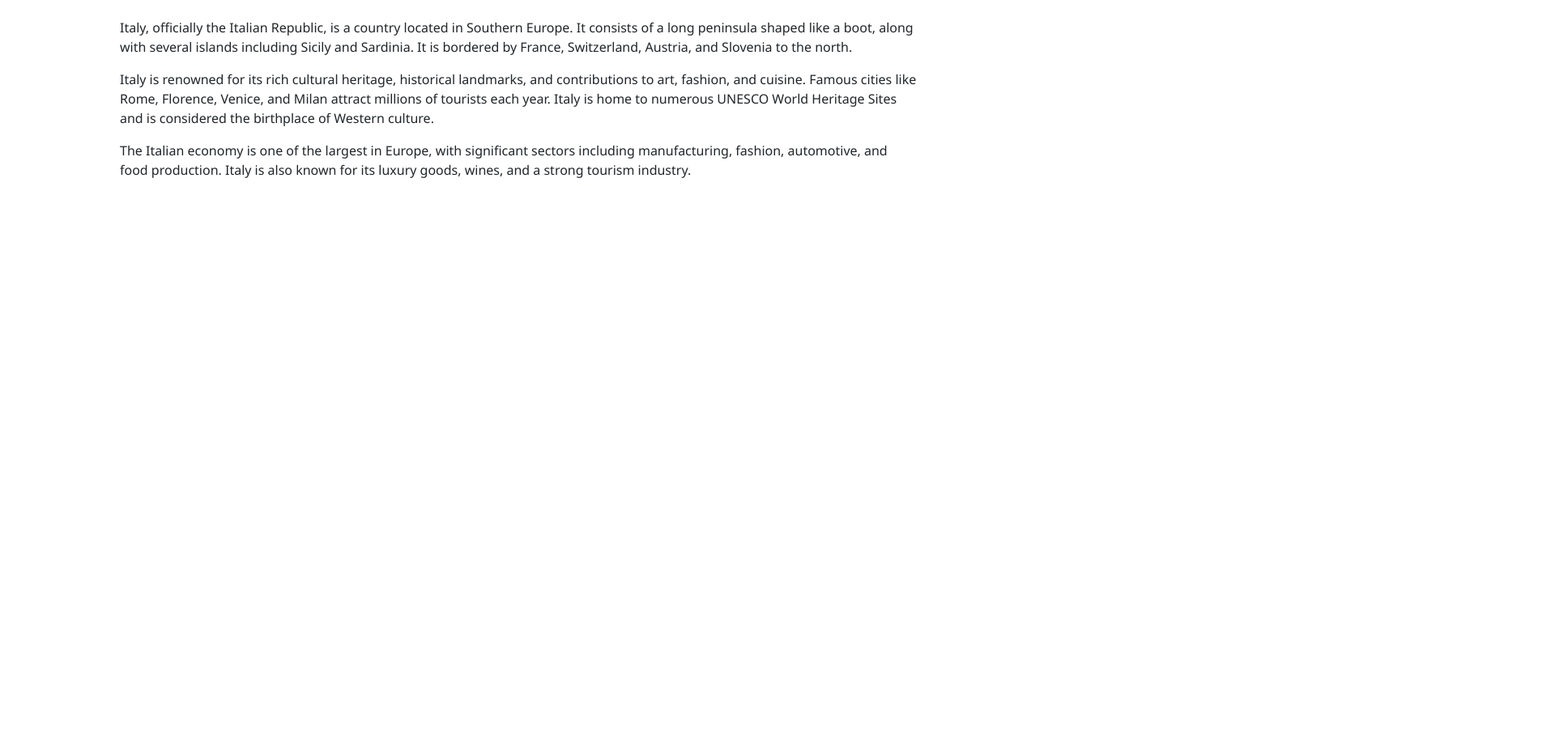
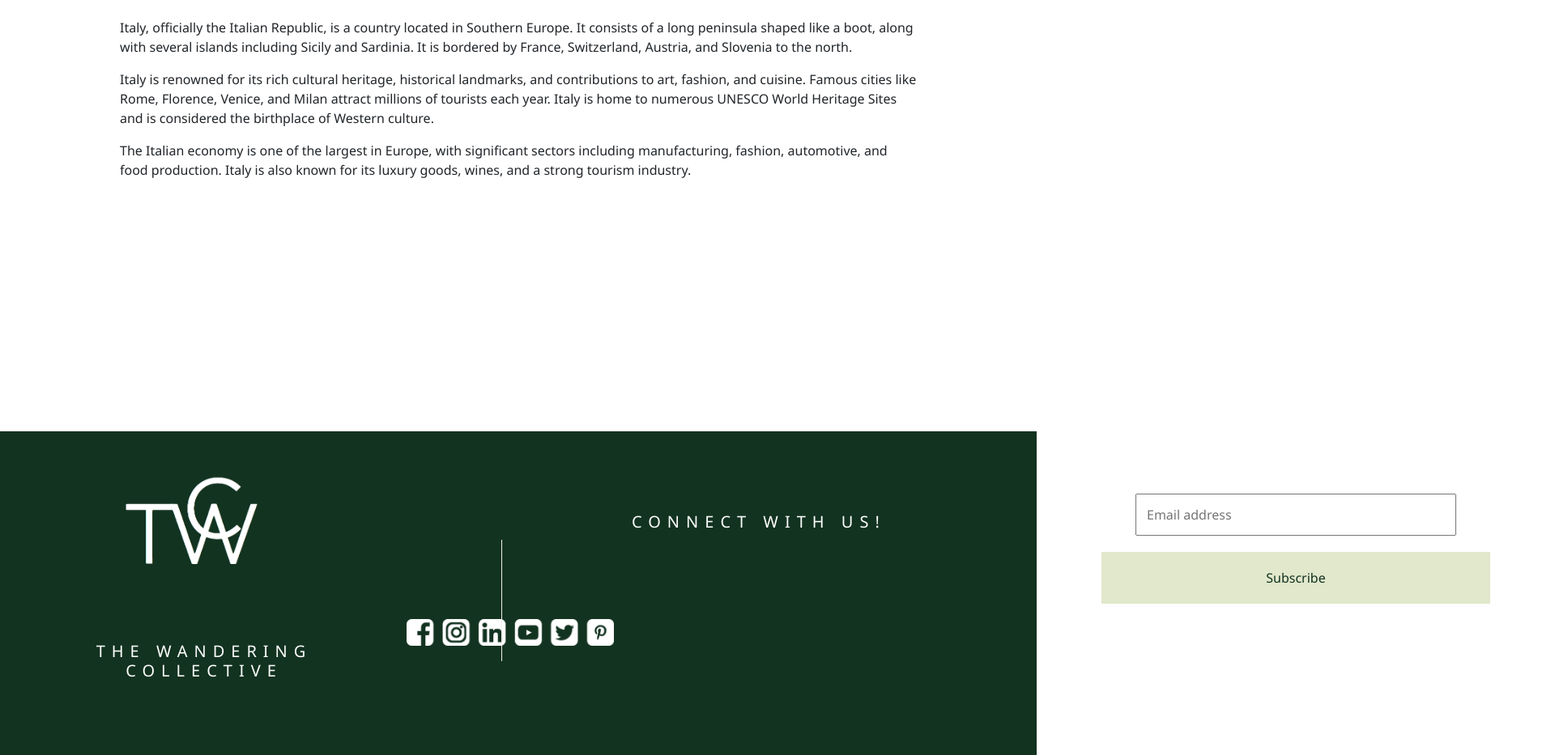
Before and after one commit to HannahGentles/Travel3, a plain HTML site: page EUROPE.html in a window 1280 px wide. Shown: the part 1567-2500 px from the top of the page at 81% size, 1920 px wide, since content can reach past the window. Before the commit the page ends 1824 px from the top, so only its background shows below. Drawn offline with nearby package versions, Linux system fonts and the light colour scheme.

Commit message:
added footer to each page - text won't link on the blog page for some reason

```diff
--- a/EUROPE.html
+++ b/EUROPE.html
@@ -148,19 +148,37 @@
         });
     </script>
 
-<!-- BACK UP FOOTER -->
- <!--footer class="text-center text-lg-start">
-    <div class="container footer-content p-4">
-        <div class="row">
-            <div class="col-12">
-                <p class="text-center mb-0">Made by: Hannah, Ella, Viola, Amaal</p>
-            </div>
+<footer class="footer">
+    <div class="logoEnd">
+        <img src="TWC_LOGOb&w.png" class="logoWhite" alt="black and white logo">
+        <h2 class="footerName"> THE WANDERING COLLECTIVE</h2>
+        <div class="vLine1"></div>
+    </div>
+    <div class="contact">
+        <h2 class="contactText"> CONNECT WITH US!</h2>
+        <img src="green_social_icons.png" class="socials" alt=" social media links">
+        <div class="vLine2"></div>
+
+    </div>
+    <div class="nl">
+        <h2  class="nlText"> Ready to WANDER?</h2>
+    </div>
+
+
+    <form action="/action_page.php">
+
+
+        <div class="newsletter" style="background-color:white">
+          <input type="text" placeholder="Email address" name="mail" required>
         </div>
-    </div>
-    <div class="text-center p-3">
-      &copy; 2024 The Wandering Collective. All rights reserved
-    </div>
-  </footer-->
+
+        <div class="container">
+          <input type="submit" value="Subscribe">
+        </div>
+    </form>
+
+
+</footer>
 
 </body>
 </html>
--- a/blogPage.css
+++ b/blogPage.css
@@ -9,6 +9,11 @@ body {
     font-family: 'Segoe UI', Tahoma, Geneva, Verdana, sans-serif;
 }
 
+main{
+    flex-direction: column;
+    flex: 1;
+    padding: 0;
+}
 .header{
     display: flex;
     padding: 50px;
@@ -212,7 +217,7 @@ a:link{
     width: 30%;
     font-size: 20px;
     position: absolute;
-    top: 230px;
+    top: 260px;
     left: 30px;
 
 }
@@ -235,8 +240,11 @@ a:link{
 }
 
 .contactText{
+    position: relative;
     color: white;
     width: 40%;
+    top: 200px;
+    right: 100px;
     font-size: 20px;
 
 }
@@ -260,12 +268,15 @@ a:link{
 .nl{
     position: relative;
     left: 1330px;
-    top: 30px;
+    top: 70px;
 }
 
 .nlText{
+    position: relative;
     color: white;
     width: 40%;
+    right: 100px;
+    top: 140px;
     font-size: 20px;
 }
 
@@ -273,7 +284,7 @@ a:link{
 form {
     position: relative;
     left: 1360px;
-    top: 60px;
+    top: 0px;
     width: 480px;
     font-family: 'Segoe UI', Tahoma, Geneva, Verdana, sans-serif;
   }
@@ -292,6 +303,9 @@ form {
   }
 
   input[type=submit] {
+    position: relative;
+    right: 12px;
+    width: 480px;
     background-color: #E1E8CC;
     color: #123320;
     border: none;
--- a/countries.css
+++ b/countries.css
@@ -1,5 +1,5 @@
 html, body {
-    height: 100%; /* Ensure full height */
+    height: 200%; /* Ensure full height */
     margin: 0; /* Remove default margin */
     padding: 0; /* Remove default padding */
     display: flex; /* Use Flexbox on the body */
@@ -191,26 +191,123 @@ a:visited {
 
 /* END OF COUNTRIES */
 
+.footer {
+    position: relative;
+    background-color: #123320;
+    text-align: center;
+    height: 400px;
+    top: 2100px;
+}
 
-    footer {
-        background-color: #E1E8CC; /* Light background color */
-        color: #343a40; /* Dark text color for contrast */
-        padding: 20px 0; /* Add some padding */
-        position: relative; /* Ensure it is positioned normally */
-        width: 100%; /* Make sure it takes up full width */
-        bottom: -2000px; /* Ensure it stays at the bottom if needed */
-        text-align: center; /* Center align text */
-    }
+.logoWhite{
+    position: absolute;
+    width: 20%;
+    height: auto;
+    left: 100px;
+}
 
-    .footer-content {
-        margin: 0 auto; /* Center the content */
-    }
+.footerName{
+    color: white;
+    width: 30%;
+    font-size: 20px;
+    position: absolute;
+    top: 260px;
+    left: 60px;
 
-    .footer-content p {
-        margin: 0; /* Remove default margin */
-    }
+}
 
-    .text-center {
-        background-color: rgba(0, 0, 0, 0.05); /* Light background for bottom part */
-        padding: 10px 0; /* Padding for bottom part */
-    }
+.vLine1{
+    position: absolute;
+    border-right: 1px solid #F2EEEB;
+    height: 150px;
+    top: 134px;
+    right: 1300px;
+
+}
+
+.contact{
+    position: relative;
+    width: auto;
+    left: 680px;
+    bottom: 100px;
+
+}
+
+.contactText{
+    position: relative;
+    top: 200px;
+    left: 100px;
+    color: white;
+    width: 40%;
+    font-size: 20px;
+
+}
+
+.socials{
+    position: relative;
+    width: 20%;
+    height: auto;
+    right: 690px;
+    top: 300px;
+
+}
+.vLine2{
+    position: absolute;
+    border-right: 1px solid #F2EEEB;
+    height: 150px;
+    top:234px;
+    right: 1340px;
+}
+
+.nl{
+    position: relative;
+    left: 1330px;
+    top: 30px;
+}
+
+.nlText{
+    position: relative;
+    color: white;
+    top: 170px;
+    left: 130px;
+    width: 40%;
+    font-size: 20px;
+}
+
+
+form {
+    position: relative;
+    left: 1360px;
+    bottom: 40px;
+    width: 480px;
+    font-family: 'Segoe UI', Tahoma, Geneva, Verdana, sans-serif;
+  }
+
+  .newsletter {
+    padding: 20px;
+    background-color: #E1E8CC;
+    width: 480px;
+  }
+
+  input[type=text], input[type=submit] {
+    width: 90%;
+    padding: 12px;
+    margin: px 0;
+
+    display: inline-block;
+    box-sizing: border-box;
+  }
+
+  input[type=submit] {
+    position: relative;
+    right: 15px;
+    background-color: #E1E8CC;
+    color: #123320;
+    padding: 20px;
+    width: 480px;
+    border: none;
+  }
+
+  input[type=submit]:hover {
+    opacity: 0.8;
+  }
```
Also changed, not shown: blogPage.html (+4 -4 lines), styles.css (line endings or trailing spaces).
